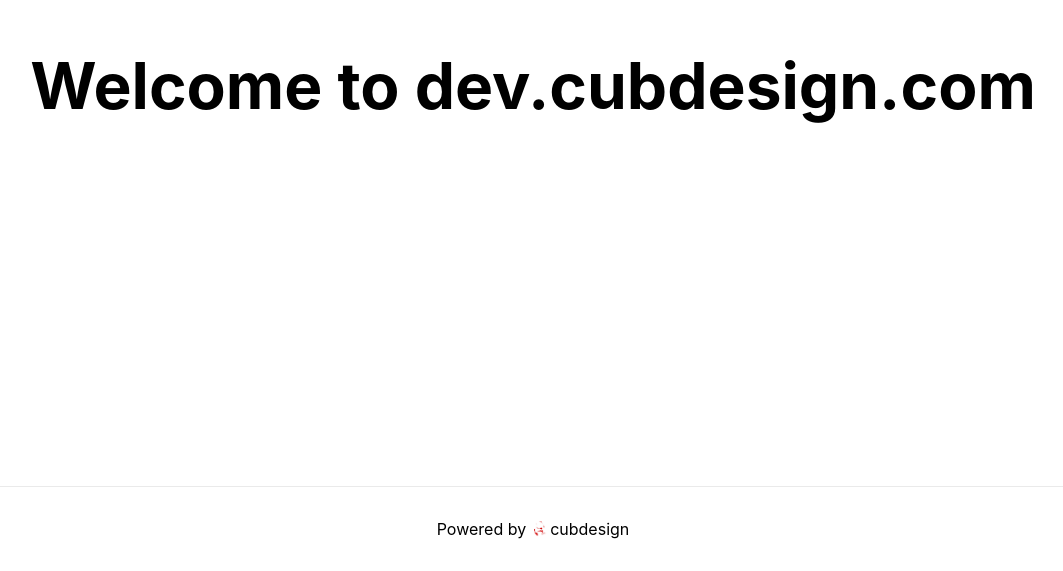
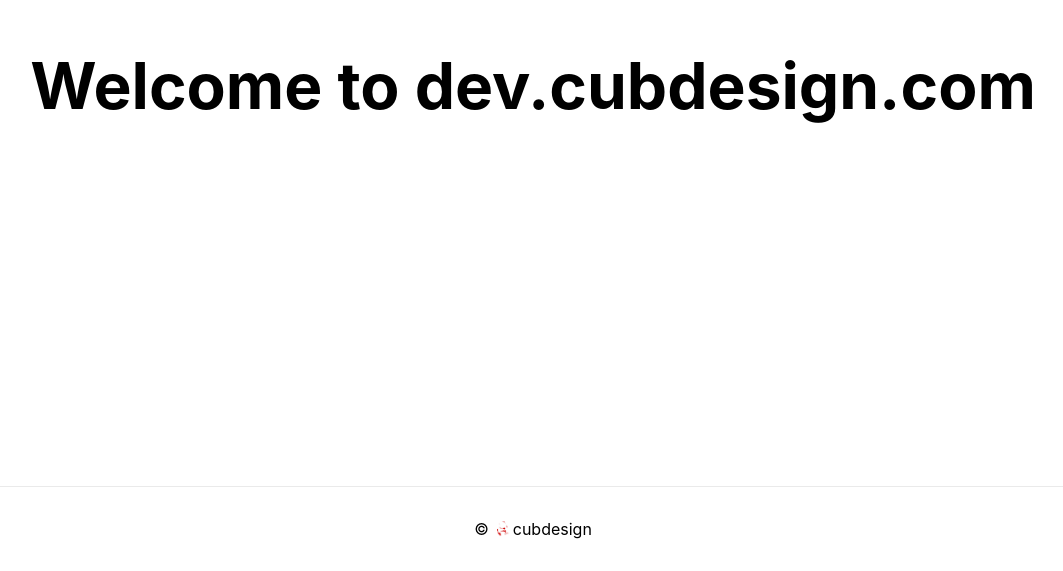
Before and after one commit to cubdesign/dev.cubdesign.com, a Next.js app: page / in a window 1280 px wide. Shown: the part 314-885 px from the top of the page, without its empty margins (107-1170 px from the left). Built offline with nearby package versions, Linux system fonts and the light colour scheme.

Commit message:
コピーライトに変更

```diff
--- a/pages/index.tsx
+++ b/pages/index.tsx
@@ -92,7 +92,7 @@
           target="_blank"
           rel="noopener noreferrer"
         >
-          Powered by{" "}
+          &copy;
           <Logo>
             <Image
               src="/static/cubdesign-logo-circle.png"
```
